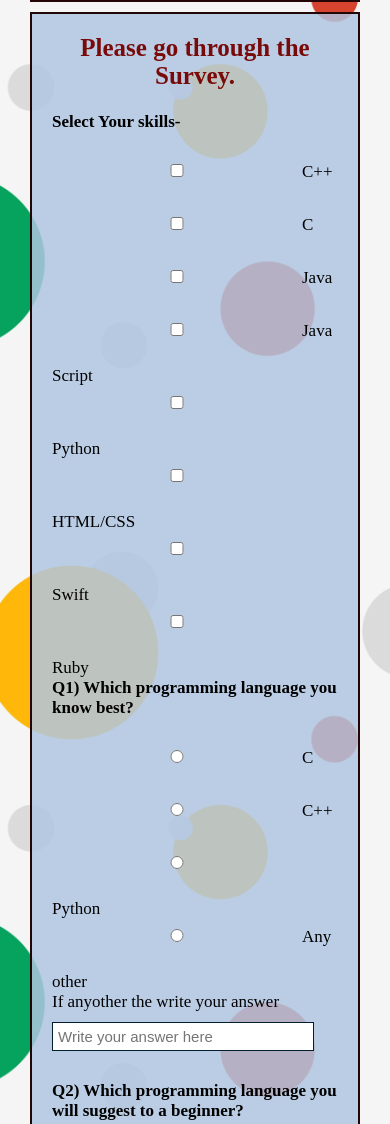
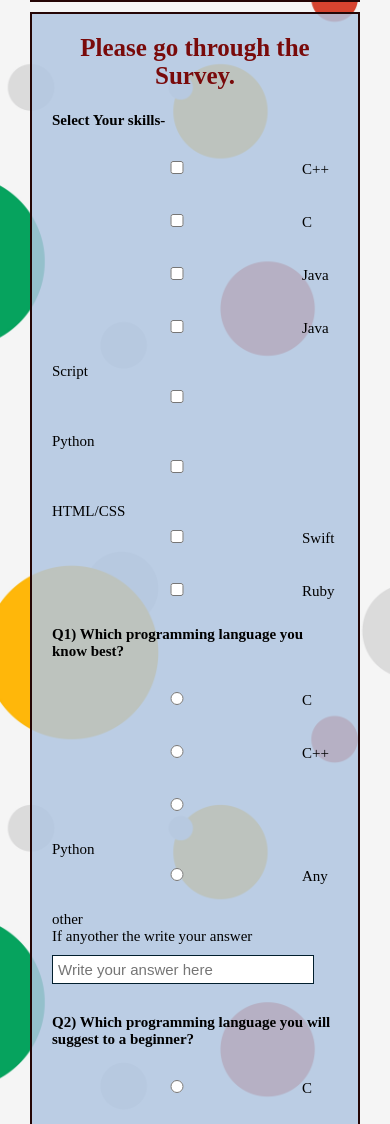
Before and after one commit to siddhant2u/survey_form, a plain HTML site: page index.html in a window 390 px wide. Shown: the part 1024-2148 px from the top of the page. Drawn offline with Linux system fonts and the light colour scheme.

Commit message:
Update stylesheet.css

```diff
--- a/stylesheet.css
+++ b/stylesheet.css
@@ -210,11 +210,11 @@
   }
 
   .survey h2{
-    font-size:17px;
+    font-size:15px;
   }
 
   .survey h4 {
-    font-size:17px;
+    font-size:15px;
   }
 
   .gender {
@@ -222,11 +222,11 @@
   }
 
   .skill {
-    font-size:17px;
+    font-size:15px;
   }
 
   .quest{
-    font-size:17px;
+    font-size:15px;
   }
 
   .skills{
```
